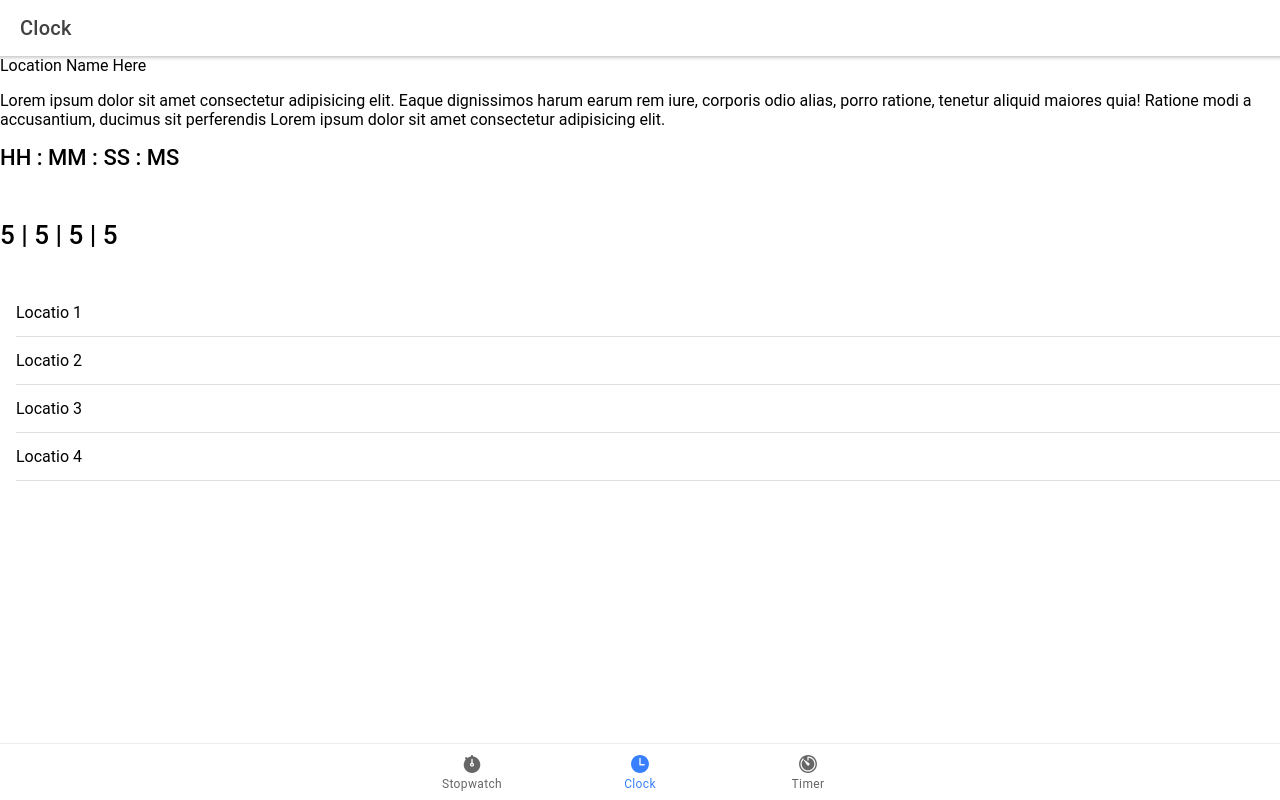
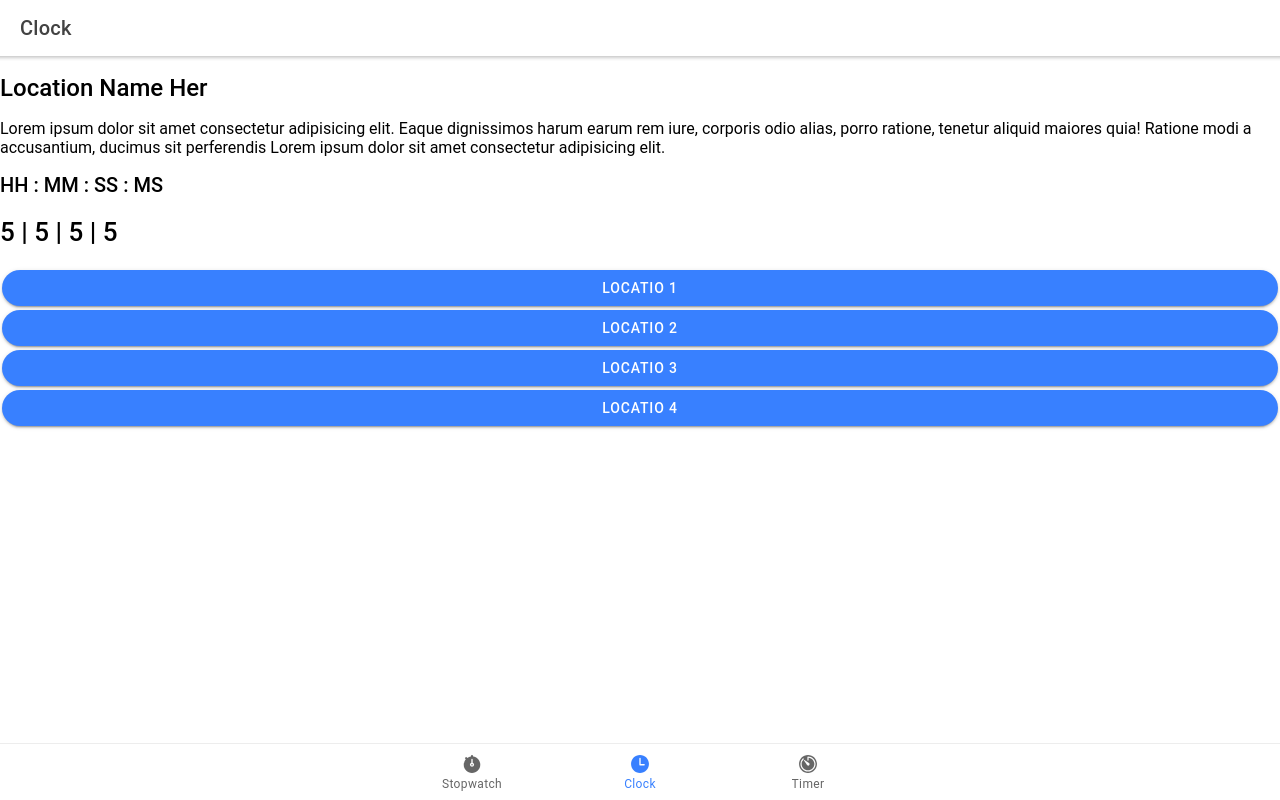
Before and after one commit to Mayank-MP05/Timer-Clock-Stopwatch-Ionic-React-App, a React (Create React App) app: page /clock in a window 1280 px wide. Built offline with nearby package versions, Linux system fonts and the light colour scheme.

Commit message:
Clock Basic UI part 1-

```diff
--- a/src/components/Timerdial.tsx
+++ b/src/components/Timerdial.tsx
@@ -12,13 +12,11 @@ interface ContainerProps {
 
 const Timerdial: React.FC<ContainerProps> = ({ clock }) => {
   return (
-    <div className='container'>
-      <h3>HH : MM : SS : MS</h3>
-      <br />
+    <div className='container d-flex justifyc-content-center ion-justify-content-center'>
+      <h4>HH : MM : SS : MS</h4>
       <h1>
         {clock.hh} | {clock.mm} | {clock.ss} | {clock.ms}
       </h1>
-      <br />
     </div>
   );
 };
--- a/src/pages/Clock.tsx
+++ b/src/pages/Clock.tsx
@@ -8,6 +8,7 @@ import {
   IonText,
   IonList,
   IonItem,
+  IonButton,
 } from "@ionic/react";
 import ExploreContainer from "../components/ExploreContainer";
 import "./clock.css";
@@ -26,14 +27,16 @@ const Clock: React.FC = () => {
           <IonTitle>Clock</IonTitle>
         </IonToolbar>
       </IonHeader>
-      <IonContent>
+      <IonContent class='ion-justify-content-center'>
         <IonHeader collapse='condense'>
           <IonToolbar>
             <IonTitle size='large'>Tab 2</IonTitle>
           </IonToolbar>
         </IonHeader>
         {/* Location Name */}
-        <IonText>Location Name Here</IonText>
+        <IonText class='ion-text-align-center'>
+          <h2>Location Name Her</h2>
+        </IonText>
 
         {/* Analog Clock Goes Here */}
         <p>
@@ -48,10 +51,21 @@ const Clock: React.FC = () => {
 
         {/* Location List */}
         <IonList>
-          <IonItem>Locatio 1</IonItem>
-          <IonItem>Locatio 2</IonItem>
-          <IonItem>Locatio 3</IonItem>
-          <IonItem>Locatio 4</IonItem>
+          <IonButton expand='block' shape='round'>
+            Locatio 1
+          </IonButton>
+
+          <IonButton expand='block' shape='round'>
+            Locatio 2
+          </IonButton>
+
+          <IonButton expand='block' shape='round'>
+            Locatio 3
+          </IonButton>
+
+          <IonButton expand='block' shape='round'>
+            Locatio 4
+          </IonButton>
         </IonList>
       </IonContent>
     </IonPage>
```
